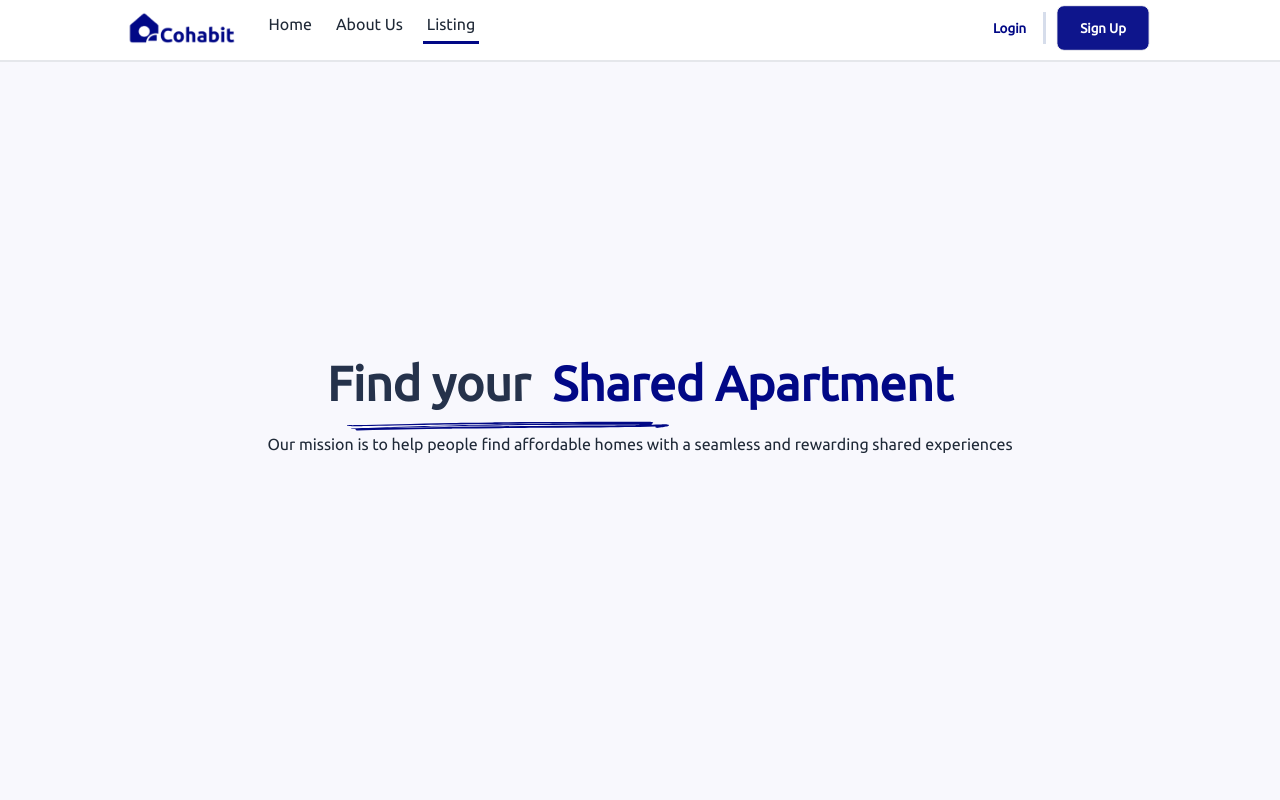
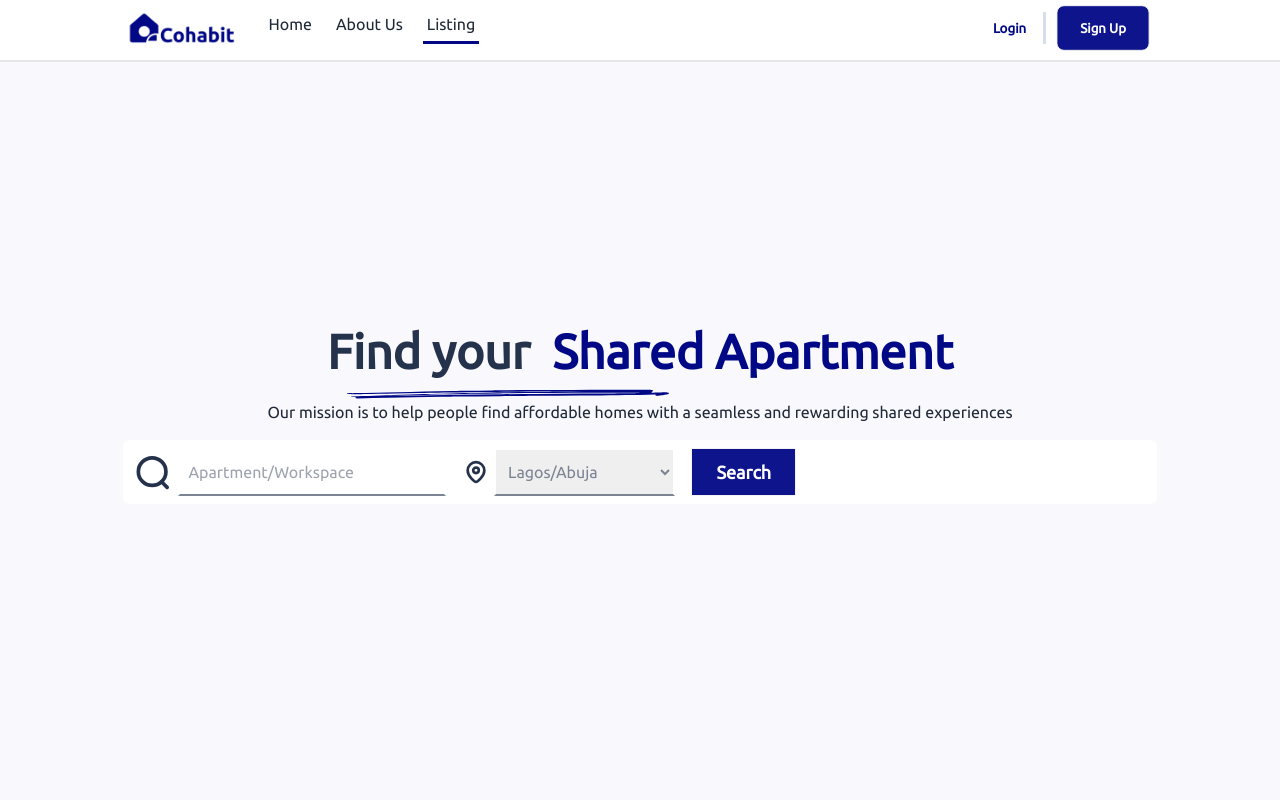
Before and after one commit to lazynerd-studios/Co-Habit-Landing, a React (Vite) app: page /listing in a window 1280 px wide. Shown: the top 800 px of the page. Built offline with nearby package versions, Linux system fonts and the light colour scheme.

Commit message:
Update Listing.jsx

```diff
--- a/src/Components/Listing/Listing.jsx
+++ b/src/Components/Listing/Listing.jsx
@@ -1,5 +1,7 @@
 import React from 'react'
 import { motion } from "framer-motion";
+import Search from "../../assets/Search.svg"
+import Location from "../../assets/Location.svg"
 
 
 const animationConfiguration = {
@@ -44,6 +46,54 @@ const Listings = () => {
               {/* <button className="py-2 px-6 font-bold text-[1.125rem] bg-[#010886f1] hover:bg-[#010886] text-white hover:text-white">Search</button> */}
             </div>
           </div>
+
+
+          {/* search */}
+          <div className="w-full mt-[] laptop: laptop:flex laptop:mx-[] laptop:w- rounded-md bg-white px-2 py-2 border-none">
+            {/* laptop:w-[65%] laptop:mx-[5rem] */}
+            <span className="flex">
+              <img src={Search} className="laptop:w-[13%] p-1 mr-1" alt="search" />
+              <input type="text"
+                className="border-b-[#7C8493] laptop:w-auto w-[77%] mr-[2rem] p-2 border-2 border-t-white border-x-white text-[#7C8493]"
+                placeholder="Apartment/Workspace"
+                autoComplete="true"
+              />
+            </span>
+
+            {/* location */}
+            <span className="flex ">
+              <img src={Location} className="laptop:w-[13%] p-1 mr-1" alt="location" />
+              <select className="laptop:w-full laptop:mr-[] w-[78%] p-2 border-b-[#7C8493] border-2 border-t-white border-x-white text-[#7C8493]"
+                name="Location">
+                <option className="py-4" value='Apartment/Workspace'>
+                  Lagos/Abuja
+                </option>
+                <option value='Apartment/Workspace'>
+                  Ogun/Oyo
+                </option>
+                <option value='Apartment/Workspace'>
+                  Port-Harcourt/Delta
+                </option>
+                <option value='Apartment/Workspace'>
+                  Ibadan/Abuja
+                </option>
+                <option value='Apartment/Workspace'>
+                  Edo/Minna
+                </option>
+              </select>
+            </span>
+
+            {/* search button */}
+            <button
+              className="btn laptop:ml-4 -ml-4 rounded-none w-[80%] mt-3 laptop:w-auto laptop:mt-auto normal-case py-2 px-6 font-bold text-[1.125rem] bg-[#010886f1] hover:bg-[#010886] text-white hover:text-white">
+              Search
+            </button>
+          </div>
+          {/* end of search */}
+
+
+
+
         </motion.div>
       </div>
 
```
